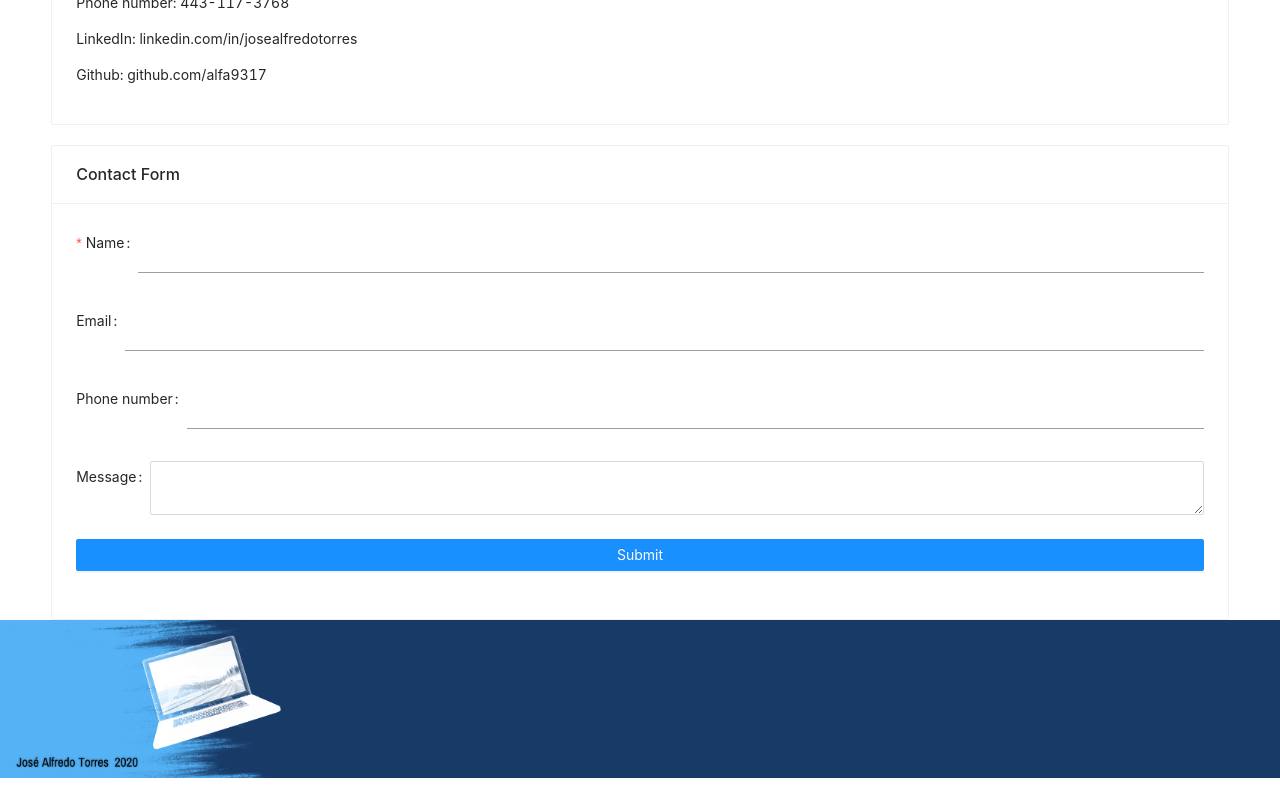
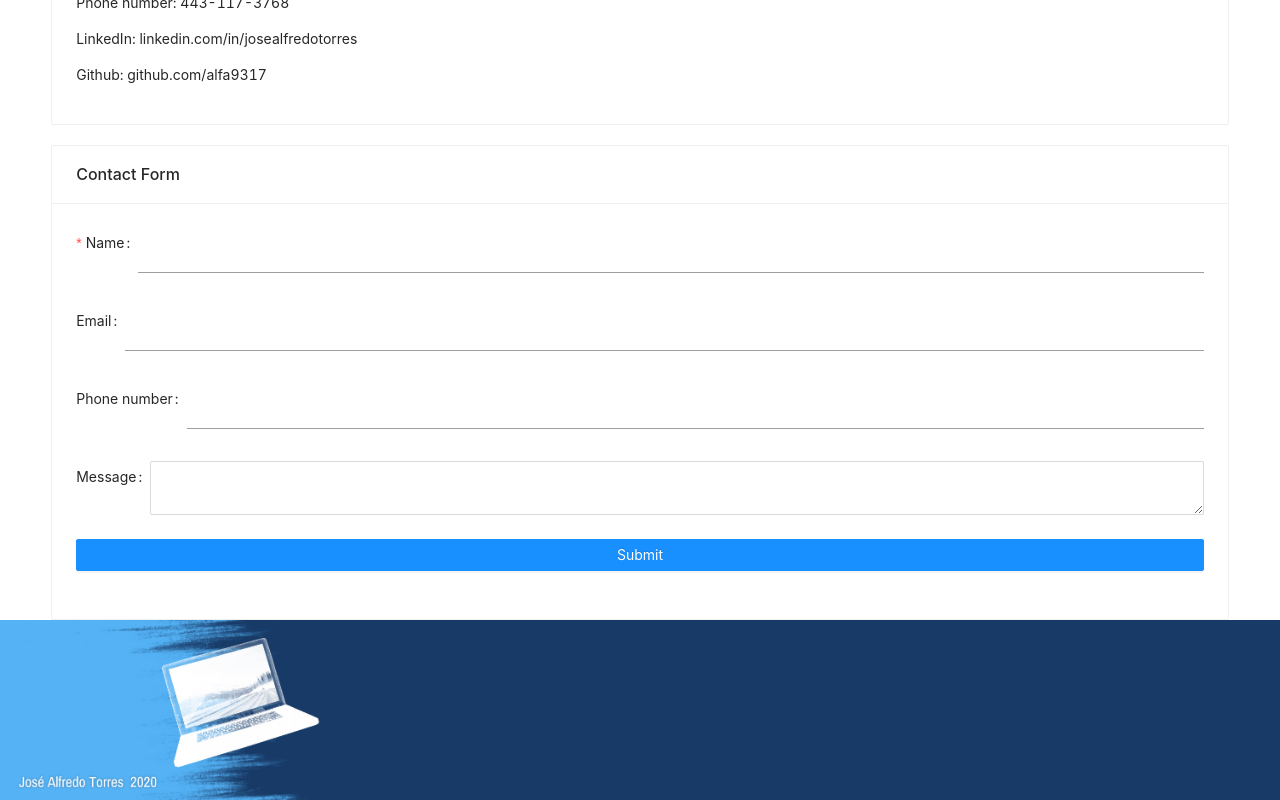
Before and after one commit to alfa9317/jatg-portfolio, a React (Create React App) app: page /contact in a window 1280 px wide. Shown: the part 211-1011 px from the top of the page. Before the commit the page ends 989 px from the top, so only its background shows below. Built offline with nearby package versions, Linux system fonts and the light colour scheme; a web font is replaced by a local one.

Commit message:
Change footer adornment and change de zIndex of the footer in order to see it above the menu

```diff
--- a/src/components/ui/Footer.js
+++ b/src/components/ui/Footer.js
@@ -1,14 +1,23 @@
 import React from 'react';
 import {makeStyles} from '@material-ui/core/styles';
-import footerAdornment from '../../assets/images/Footer_start.png';
+import footerAdornment from '../../assets/images/Footer_Adornment_2.png';
 
 const useStyles = makeStyles(theme => ({
     footer: {
         backgroundColor: theme.palette.common.darkBlue,
-        width: '100%'
+        width: '100%',
+        zIndex: 1302,
+        position: 'relative'
     },
     adornment: {
-        width: '22em'
+        width: '25em',
+        verticalAlign: 'bottom',
+        [theme.breakpoints.down('md')]: {
+            width: '21em'
+        },
+        [theme.breakpoints.down('xs')]: {
+            width: '15em'
+        }
     }
 }))
 
```
Also changed, not shown: src/assets/images/Footer_Adornment.png (added), src/assets/images/Footer_Adornment_2.png (added).
